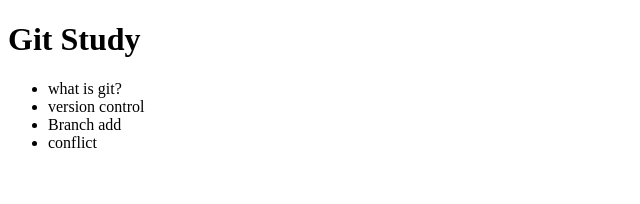
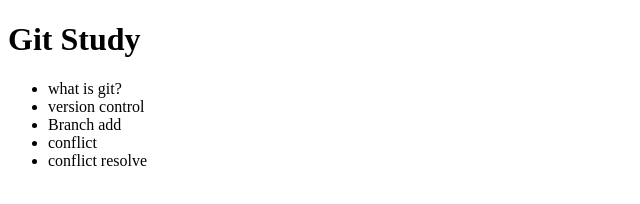
Before and after one commit to terrybyte/git_test, a plain HTML site: page index.html in a window 1280 px wide. Shown: the whole page, without its empty margins (0-640 px from the left). Drawn offline with Linux system fonts and the light colour scheme.

Commit message:
충돌 해결 추가

```diff
--- a/index.html
+++ b/index.html
@@ -14,6 +14,7 @@
 		<li>version control</li>
 		<li>Branch add</li>
 		<li>conflict</li>
+		<li>conflict resolve</li>
 	</ul>
 </body>
 </html>
```
